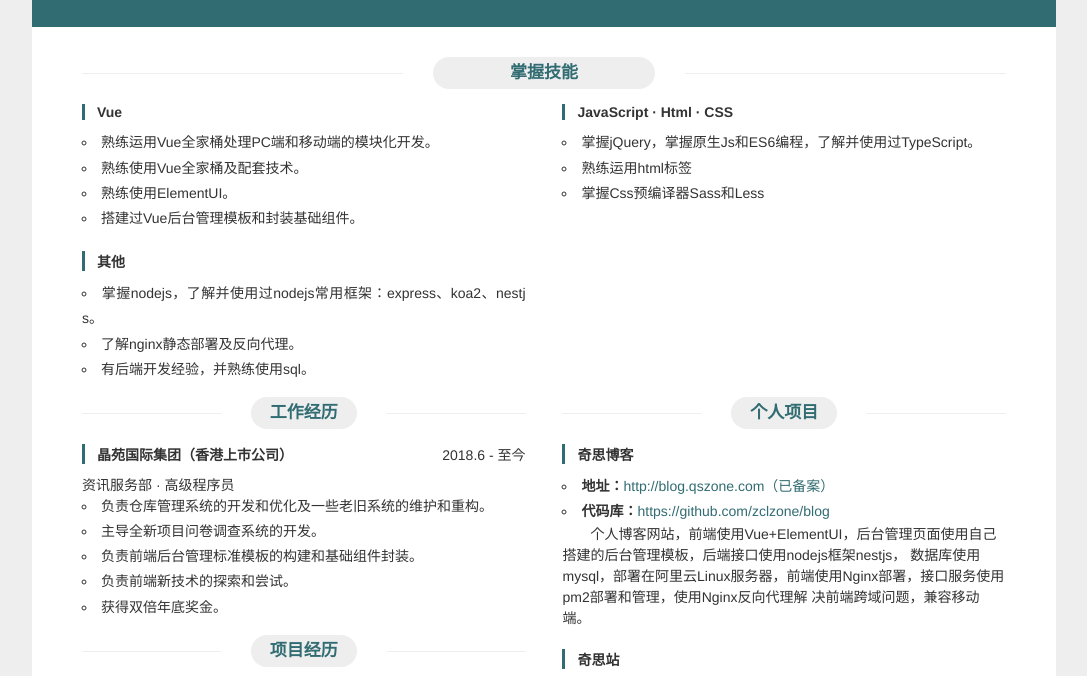
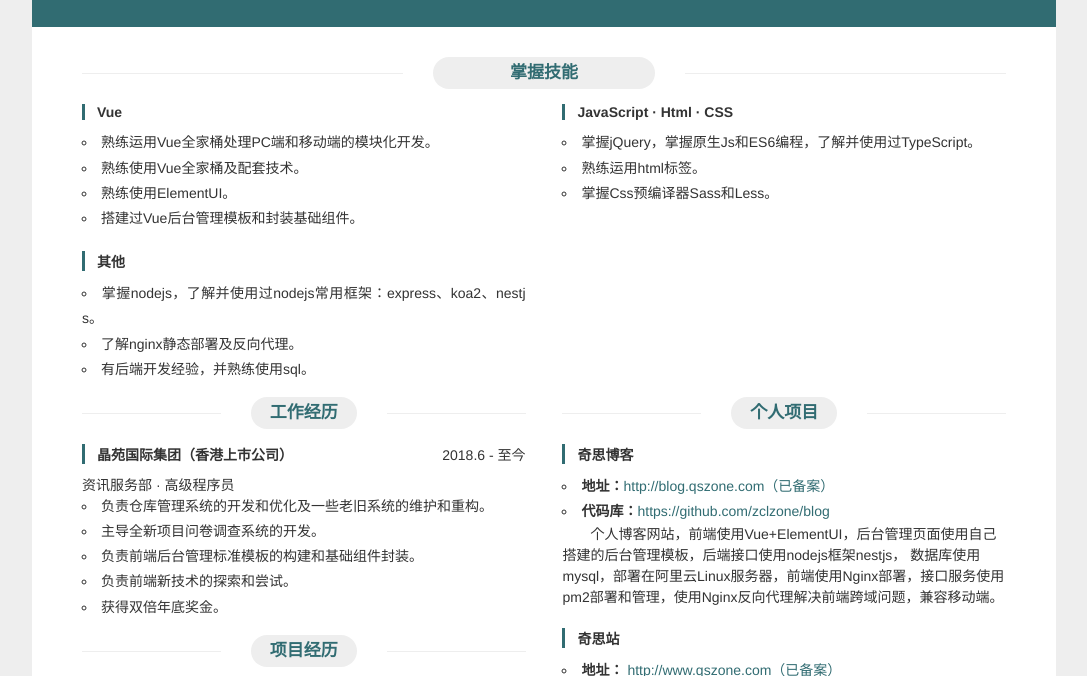
Before and after one commit to zclzone/resume, a plain HTML site: page index.html in a window 1280 px wide. Shown: the part 279-955 px from the top of the page, without its empty margins (96-1183 px from the left). Drawn offline with Linux system fonts and the light colour scheme; a small style sheet from the web is missing.

Commit message:
格式调整

```diff
--- a/index.html
+++ b/index.html
@@ -81,8 +81,8 @@
             <div class="item-bd">
               <ul class="item-content">
                 <li>掌握jQuery，掌握原生Js和ES6编程，了解并使用过TypeScript。</li>
-                <li>熟练运用html标签</li>
-                <li>掌握Css预编译器Sass和Less</li>
+                <li>熟练运用html标签。</li>
+                <li>掌握Css预编译器Sass和Less。</li>
               </ul>
             </div>
           </div>
@@ -152,8 +152,8 @@
                 </header>
                 <div class="item-bd">
                   <p>此系统是公司最重要生产项目之一，全球9个工厂使用（分别发布，中英版本，版本统一控制），根据不同的场景和需求开发有
-                    PC端、移动端、桌面端应用，主要用于仓库货物流入管理、货物上架和下架管理、货物转仓管理、合同订单管理、出仓管理，
-                    以及各种监控报表; 与多个其他项目密切关联，涉及到多处数据对接、数据同步和数据反写，严格的权限控制和详细的操作记
+                    PC端、移动端、桌面端应用，主要用于仓库货物流入管理、货物上架和下架管理、货物转仓管理、合同订单管理、出仓管理，以及各种监控报表;
+                    与多个其他项目密切关联，涉及到多处数据对接、数据同步和数据反写，严格的权限控制和详细的操作记
                     录。
                   </p>
                   <p>主要负责新需求分析、新功能拓展、日常维护、性能优化、对部分较老的子功能进行重构、兼容多工厂不同的需求。</p>
@@ -182,8 +182,7 @@
                         rel="noopener noreferrer">https://github.com/zclzone/blog</a></li>
                   </ul>
                   <p>个人博客网站，前端使用Vue+ElementUI，后台管理页面使用自己搭建的后台管理模板，后端接口使用nodejs框架nestjs，
-                    数据库使用mysql，部署在阿里云Linux服务器，前端使用Nginx部署，接口服务使用pm2部署和管理，使用Nginx反向代理解
-                    决前端跨域问题，兼容移动端。
+                    数据库使用mysql，部署在阿里云Linux服务器，前端使用Nginx部署，接口服务使用pm2部署和管理，使用Nginx反向代理解决前端跨域问题，兼容移动端。
                   </p>
                 </div>
               </div>
```
